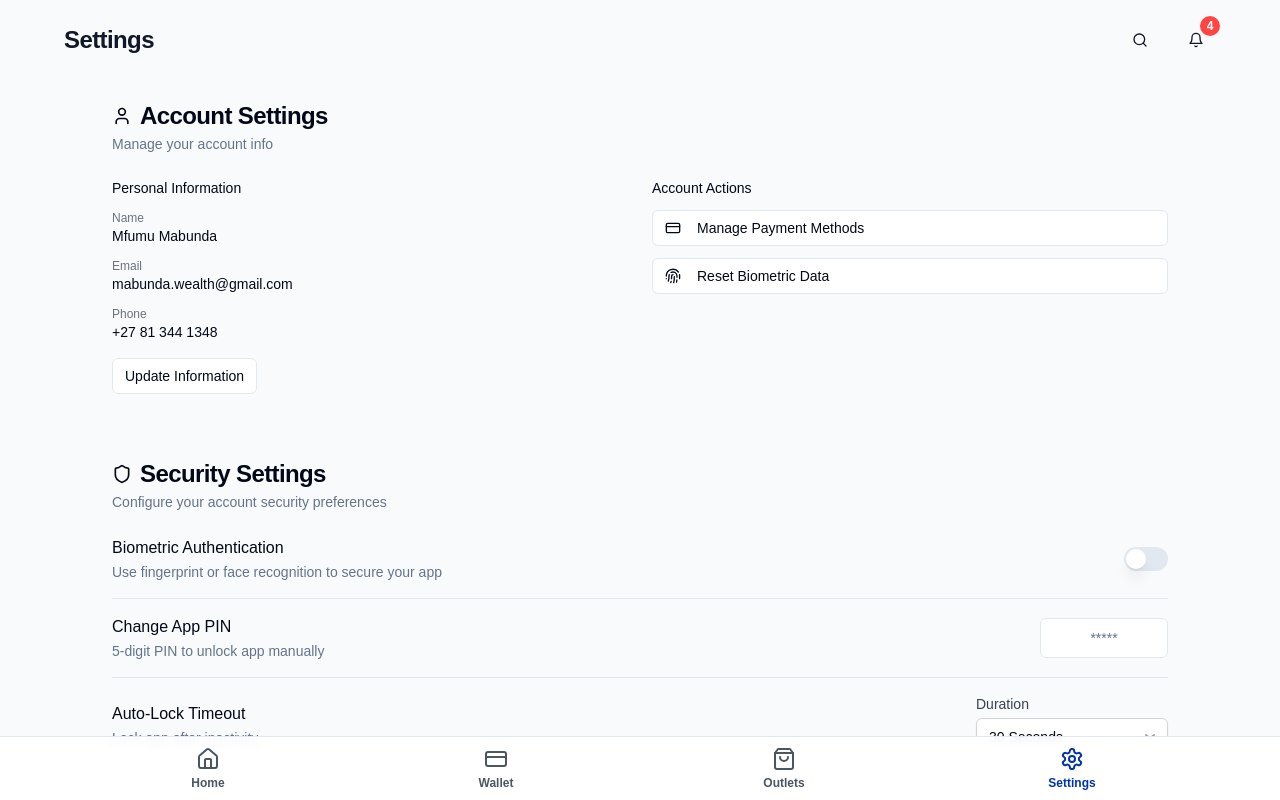
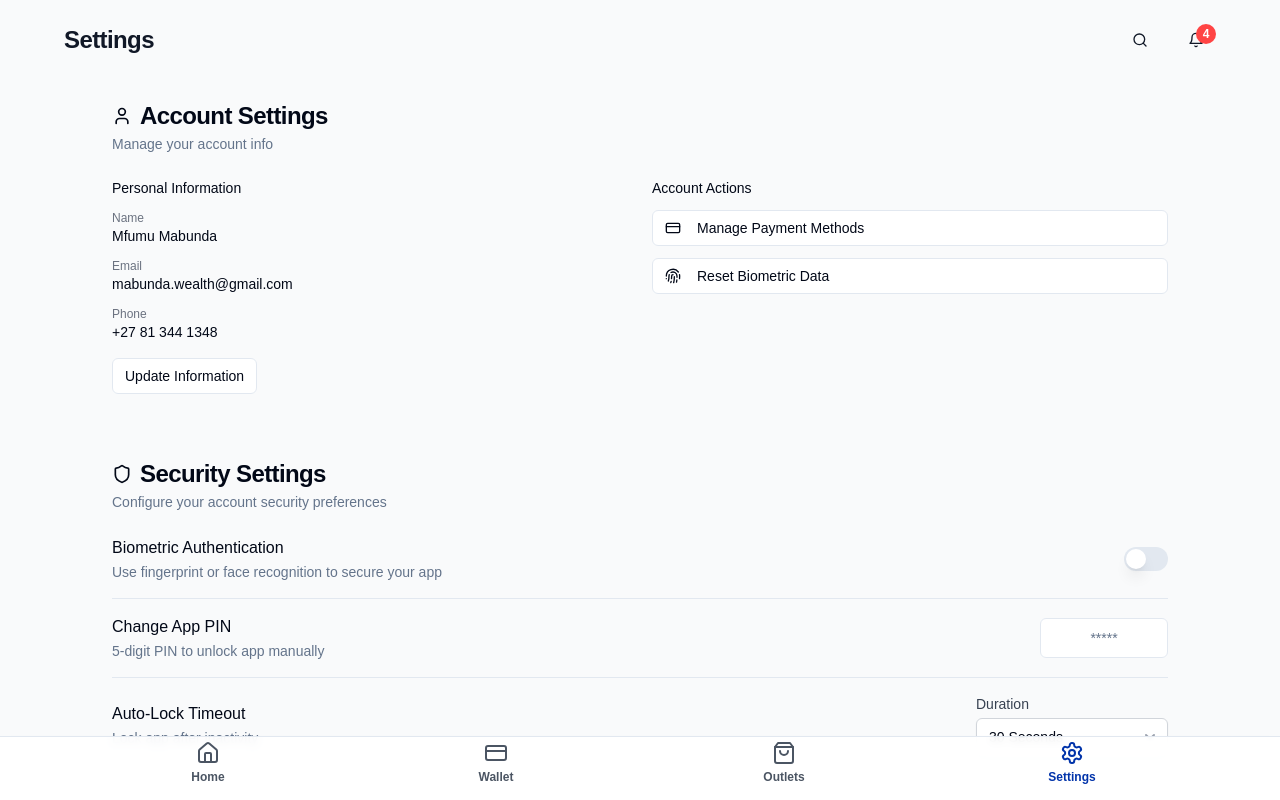
Before and after one commit to TheOptimisticDev/IntelliLock_App, a React (Vite) app: page /settings in a window 1280 px wide. Built offline with nearby package versions, Linux system fonts and the light colour scheme.

Commit message:
fix: removed words which where overlaying a device display on mainlayout.tsx

```diff
--- a/src/components/layout/MainLayout.tsx
+++ b/src/components/layout/MainLayout.tsx
@@ -61,7 +61,7 @@ const MainLayout: React.FC<MainLayoutProps> = ({ children, title }) => {
   const getPageTitle = () => {
     const path = location.pathname;
     if (path.startsWith("/transactions")) return "Wallet";
-    if (path.startsWith("/merchants")) return "Trusted Outlets";
+    if (path.startsWith("/merchants")) return "Outlets";
     if (path.startsWith("/settings")) return "Settings";
     if (path.startsWith("/alerts")) return "Notifications";
     return title || "IntelliLock";
@@ -223,7 +223,7 @@ const MainLayout: React.FC<MainLayoutProps> = ({ children, title }) => {
               >
                 <Bell className="h-5 w-5 md:h-6 md:w-6 text-gray-900" />
                 {unreadAlertsCount > 0 && (
-                  <span className="absolute -top-1 -right-1 bg-intellilock-red text-white text-xs rounded-full h-4 w-4 md:h-5 md:w-5 flex items-center justify-center font-bold">
+                  <span className="absolute top-1 -right-0 bg-intellilock-red text-white text-xs rounded-full h-4 w-4 md:h-5 md:w-5 flex items-center justify-center font-bold">
                     {unreadAlertsCount}
                   </span>
                 )}
@@ -255,7 +255,7 @@ const MainLayout: React.FC<MainLayoutProps> = ({ children, title }) => {
 
       {/* Bottom Navigation */}
       <nav className="bg-white/90 backdrop-blur-sm shadow-lg fixed bottom-0 left-0 right-0 h-14 md:h-16 border-t z-10">
-        <div className="grid grid-cols-4 h-full max-w-6xl mx-auto">
+        <div className="grid grid-cols-4 pb-3 h-full max-w-6xl mx-auto">
           {navigation.map((item) => {
             const isActive = location.pathname.startsWith(item.path);
             return (
```
